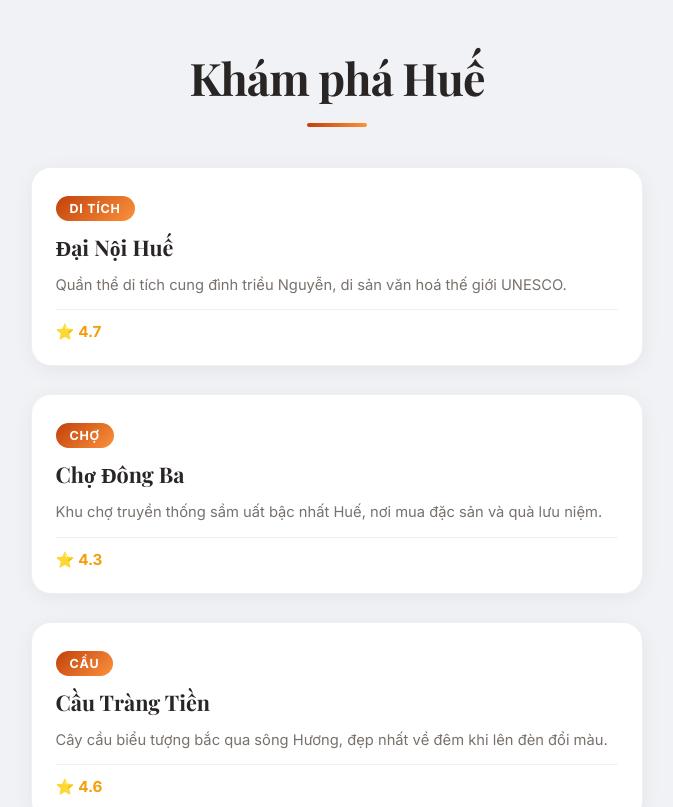
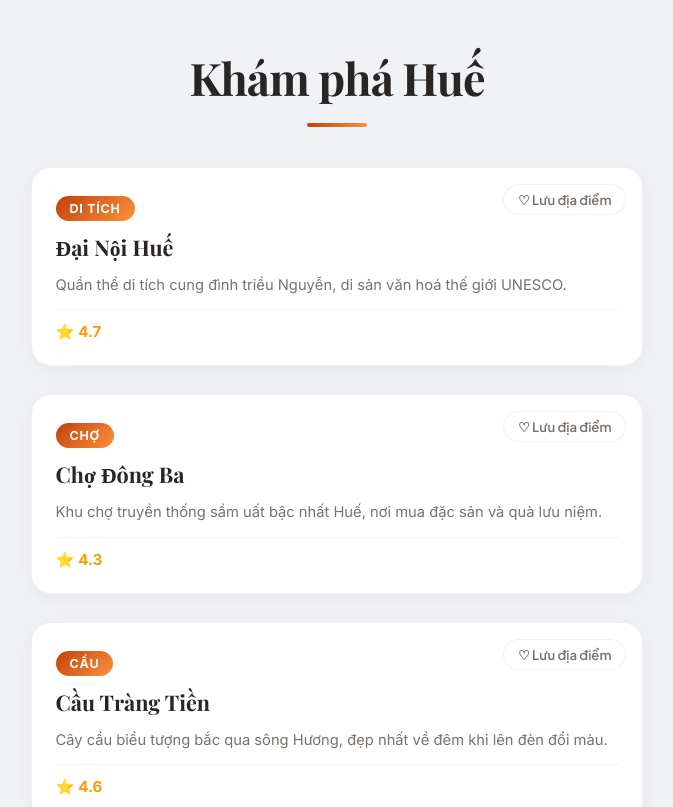
Before and after one commit to phucloc1410/phu-xuan-react, a React (Vite) app in the folder phu-xuan-react/: page / in a window 1280 px wide. Shown: the top 807 px of the page, without its empty margins (303-976 px from the left). Built offline with nearby package versions, Linux system fonts and the light colour scheme; a web font is replaced by a local one.

Commit message:
Lab 2: Nut yeu thich dia diem (useState toggle isFavorite)

```diff
--- a/phu-xuan-react/src/App.css
+++ b/phu-xuan-react/src/App.css
@@ -120,6 +120,43 @@
   border-top: 1px solid var(--border-light);
 }
 
+/* ── NÚT YÊU THÍCH ───────────────────────────────── */
+.attraction-card__favorite {
+  position: absolute;
+  top: 16px;
+  right: 16px;
+  border: 1.5px solid var(--border-light);
+  background: rgba(255, 255, 255, 0.9);
+  backdrop-filter: blur(6px);
+  color: var(--text-muted);
+  font-size: 0.82rem;
+  font-weight: 600;
+  font-family: var(--font-body);
+  padding: 6px 14px;
+  border-radius: var(--radius-pill);
+  cursor: pointer;
+  transition: all var(--transition);
+  z-index: 2;
+}
+
+.attraction-card__favorite:hover {
+  border-color: #fca5a5;
+  color: #ef4444;
+  background: #fff1f2;
+}
+
+.attraction-card__favorite.is-active {
+  background: linear-gradient(135deg, #ef4444, #f87171);
+  color: white;
+  border-color: transparent;
+  box-shadow: 0 4px 12px rgba(239, 68, 68, 0.35);
+  transform: scale(1.05);
+}
+
+.attraction-card__favorite.is-active:hover {
+  background: linear-gradient(135deg, #dc2626, #ef4444);
+}
+
 /* ── RESPONSIVE ───────────────────────────────────── */
 @media (max-width: 768px) {
   .app > h1 {
--- a/phu-xuan-react/src/components/AttractionCard.jsx
+++ b/phu-xuan-react/src/components/AttractionCard.jsx
@@ -1,6 +1,20 @@
+import { useState } from 'react';
+
 function AttractionCard({ name, category, description, rating }) {
+  const [isFavorite, setIsFavorite] = useState(false);
+
+  function handleToggleFavorite() {
+    setIsFavorite((prev) => !prev);
+  }
+
   return (
     <div className="attraction-card">
+      <button
+        className={`attraction-card__favorite ${isFavorite ? 'is-active' : ''}`}
+        onClick={handleToggleFavorite}
+      >
+        {isFavorite ? '♥ Đã lưu' : '♡ Lưu địa điểm'}
+      </button>
       <div className="attraction-card__badge">{category}</div>
       <h3>{name}</h3>
       <p>{description}</p>
```
